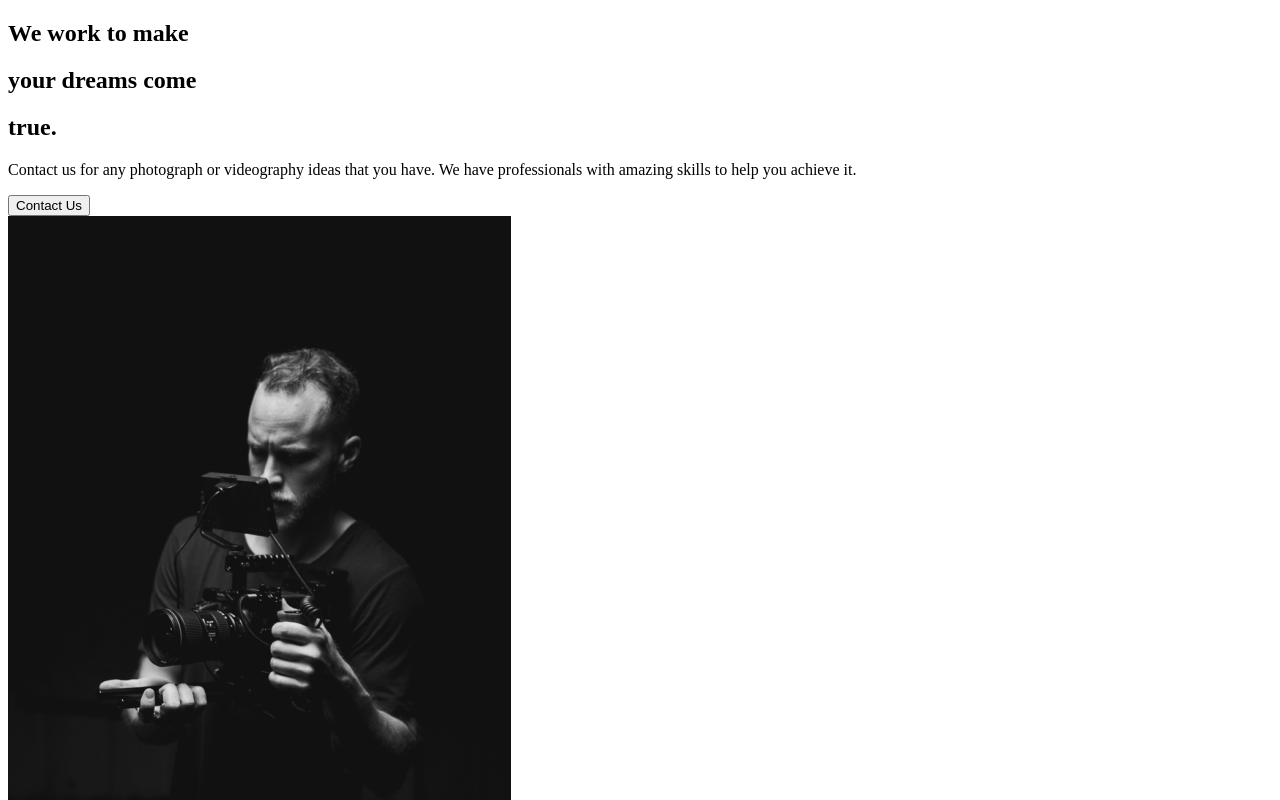
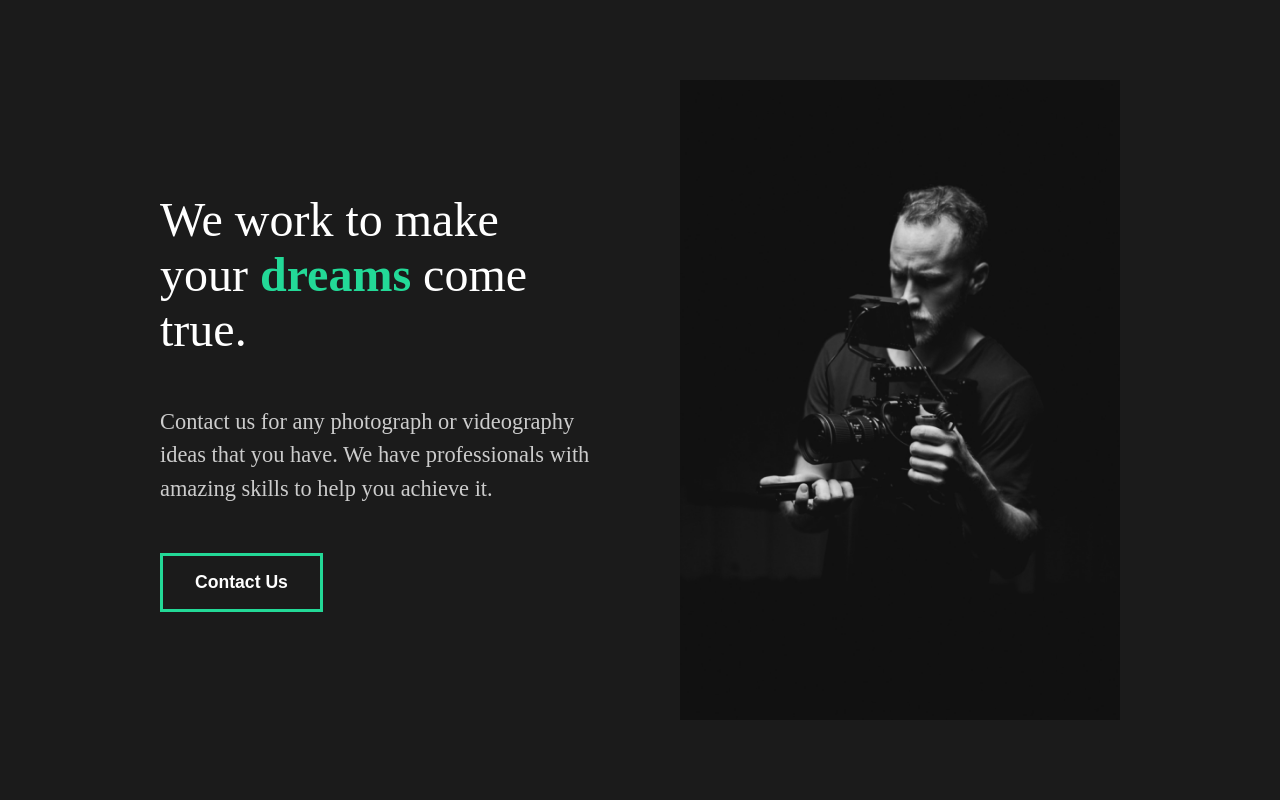
Before and after one commit to odeddugma/capture-website, a React (Create React App) app: page / in a window 1280 px wide. Shown: the top 800 px of the page. Built offline with nearby package versions, Linux system fonts and the light colour scheme.

Commit message:
Styling the about section

```diff
--- a/src/App.js
+++ b/src/App.js
@@ -1,9 +1,12 @@
+// Import global style
+import GlobalStyle from "./components/GlobalStyle";
 // Import pages
 import AboutUs from "./pages/AboutUs";
 
 function App() {
 	return (
 		<div className="App">
+			<GlobalStyle />
 			<AboutUs />
 		</div>
 	);
--- a/src/components/AboutSection.jsx
+++ b/src/components/AboutSection.jsx
@@ -1,34 +1,65 @@
 // Import Images
 import home1 from "../img/home1.png";
+// Style
+import styled from "styled-components";
 
 const AboutSection = () => {
 	return (
-		<div>
-			<div className="description">
+		<AboutSC>
+			<DescriptionSC>
 				<div className="title">
-					<div className="hide">
+					<HideSC>
 						<h2>We work to make</h2>
-					</div>
-					<div className="hide">
+					</HideSC>
+					<HideSC>
 						<h2>
 							your <span>dreams</span> come
 						</h2>
-					</div>
-					<div className="hide">
+					</HideSC>
+					<HideSC>
 						<h2>true.</h2>
-					</div>
+					</HideSC>
 				</div>
 				<p>
 					Contact us for any photograph or videography ideas that you have. We
 					have professionals with amazing skills to help you achieve it.
 				</p>
 				<button>Contact Us</button>
-			</div>
-			<div className="image">
+			</DescriptionSC>
+			<ImageSC>
 				<img src={home1} alt="guy with a camera" />
-			</div>
-		</div>
+			</ImageSC>
+		</AboutSC>
 	);
 };
 
+// Styled Components
+const AboutSC = styled.div`
+	min-height: 90vh;
+	display: flex;
+	align-items: center;
+	justify-content: space-between;
+	padding: 5rem 10rem;
+	color: white;
+`;
+const DescriptionSC = styled.div`
+	flex: 1;
+	padding-right: 5rem;
+	h2 {
+		font-weight: lighter;
+	}
+`;
+const ImageSC = styled.div`
+	flex: 1;
+	overflow: hidden;
+	img {
+		width: 100%;
+		height: 80vh;
+		object-fit: cover;
+	}
+`;
+const HideSC = styled.div`
+	overflow: hidden;
+`;
+
 export default AboutSection;
--- /dev/null
+++ b/src/components/GlobalStyle.jsx
@@ -0,0 +1,60 @@
+import { createGlobalStyle } from "styled-components";
+
+const GlobalStyle = createGlobalStyle`
+* {
+  margin:0;
+  padding:0;
+  box-sizing: border-box;
+}
+
+body {
+  background-color: #1b1b1b;
+}
+
+button {
+  font-weight: bold;
+  font-size: 1.1rem;
+  cursor: pointer;
+  padding: 1rem 2rem;
+  border: 3px solid #23d997;
+  background: transparent;
+  color: white;
+  transition: all 0.5s ease;
+
+  &:hover {
+    background-color: #23d997;
+    color:white}
+}
+
+h2 {
+  font-weight: lighter;
+  font-size: 3rem;
+}
+
+h3 {
+  color: white;
+}
+
+h4 {
+  font-weight: bold;
+}
+
+a {
+  font-size: 1.1rem;
+}
+
+span {
+  font-weight: bold;
+  color: #23d997;
+}
+
+p {
+  padding: 3rem 0;
+  color: #ccc;
+  font-size: 1.4rem;
+  //line-height: 2.5rem;
+  line-height: 150%;
+}
+`;
+
+export default GlobalStyle;
```
